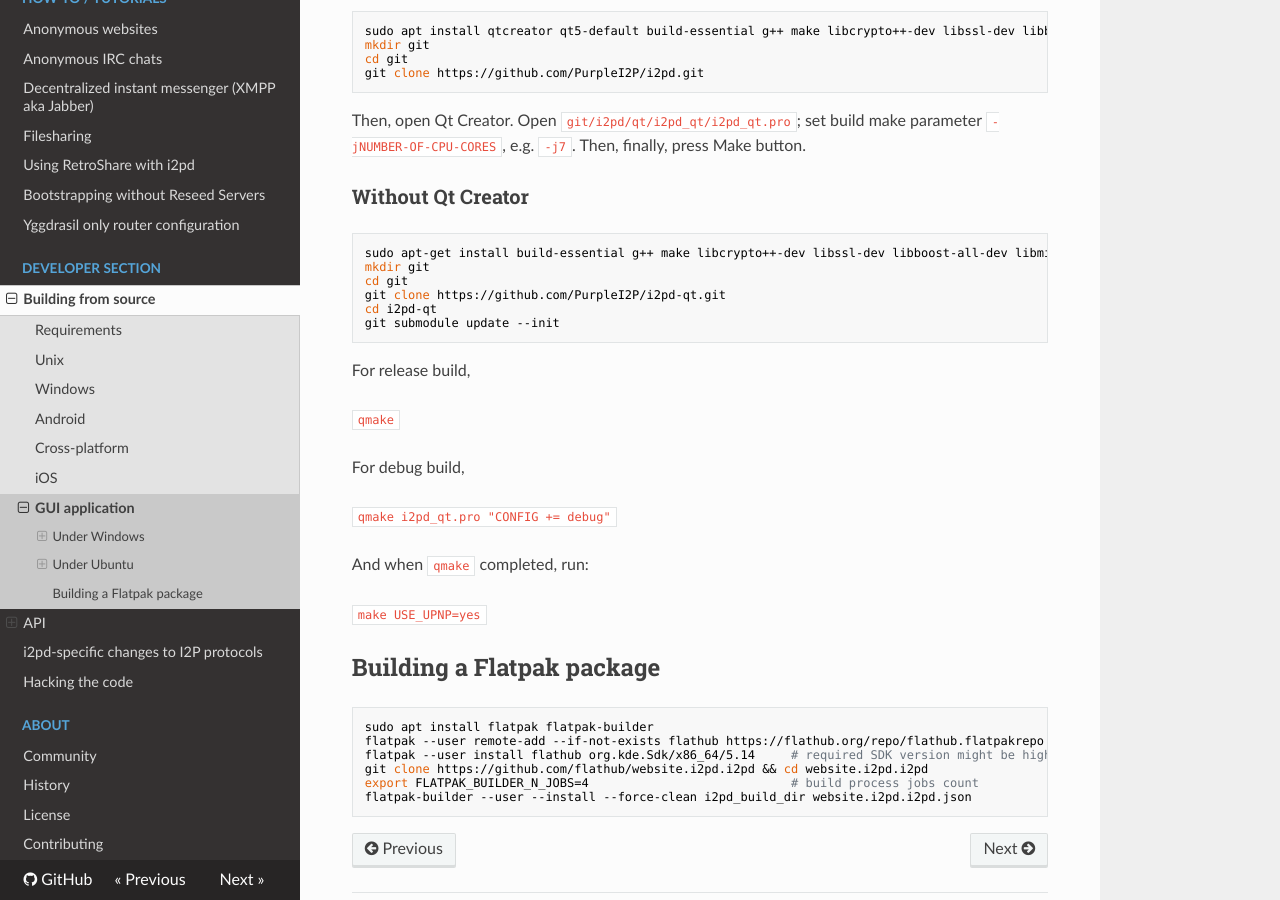
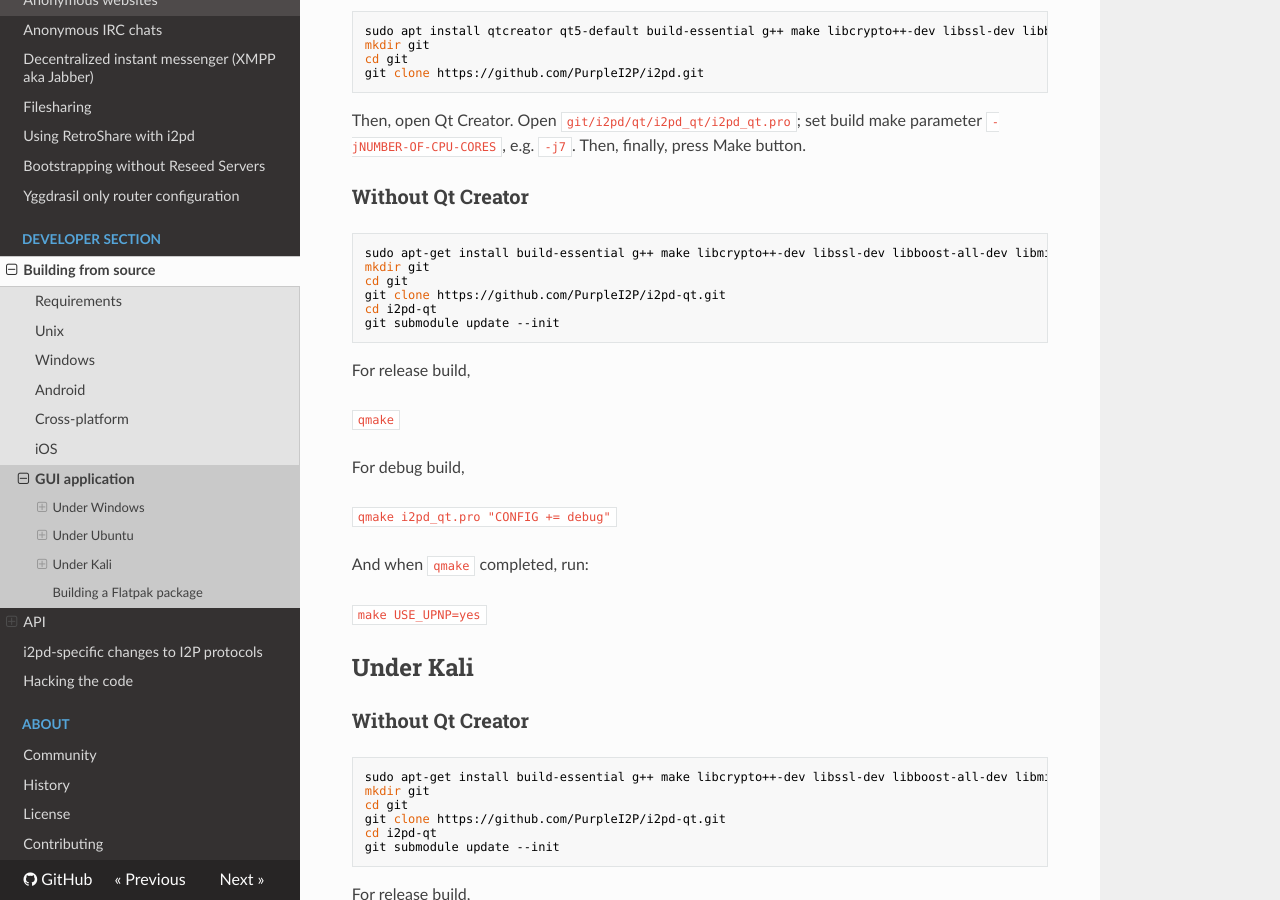
Before and after one commit to PurpleI2P/i2pd_docs_en, an MkDocs documentation site: the page built from docs/devs/building/qt-desktop-gui.md, in a window 1280 px wide and 900 px high, scrolled down 948 px. Built offline with MkDocs 1.6.1, drawn with Linux system fonts in a browser that asks for light colours; nearby versions of some CDN libraries; old or Windows-style settings are respelled for this version of MkDocs.

Commit message:
Kali instructions

````diff
--- a/docs/devs/building/qt-desktop-gui.md
+++ b/docs/devs/building/qt-desktop-gui.md
@@ -69,6 +69,31 @@ And when `qmake` completed, run:
 
 `make USE_UPNP=yes`
 
+## Under Kali
+
+### Without Qt Creator
+
+```
+sudo apt-get install build-essential g++ make libcrypto++-dev libssl-dev libboost-all-dev libminiupnpc-dev libwebsocketpp-dev qtbase5-dev libqt5gui5 git zlib1g-dev
+mkdir git
+cd git
+git clone https://github.com/PurpleI2P/i2pd-qt.git
+cd i2pd-qt
+git submodule update --init
+```
+
+For release build,
+
+`qmake`
+
+For debug build,
+
+`qmake i2pd_qt.pro "CONFIG += debug"`
+
+And when `qmake` completed, run:
+
+`make USE_UPNP=yes`
+
 ## Building a Flatpak package
 
 ```
````
